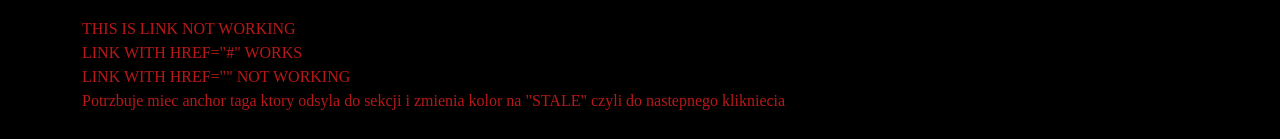
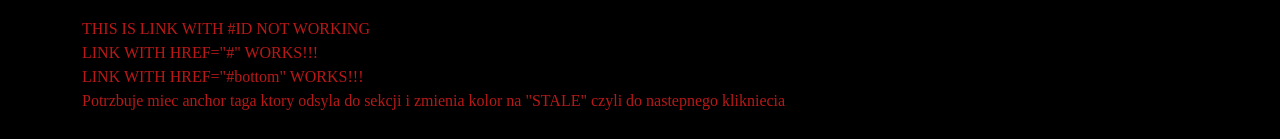
Before and after one commit to BartekJunior/GeforceNow, a plain HTML site: page index.html in a window 1280 px wide. Shown: the part 9177-9316 px from the top of the page. Drawn offline with nearby package versions, Linux system fonts and the light colour scheme; a web font is replaced by a local one.

Commit message:
for pati2

```diff
--- a/index.html
+++ b/index.html
@@ -811,9 +811,9 @@
         </div>
 
         <div class="container link-div">
-            <a href="#ending-section" class="shit" tabindex="3">THIS IS LINK NOT WORKING</a>
-            <a href="#" tabindex="1" >LINK WITH HREF="#" WORKS</a>
-            <a href="" tabindex="1"> LINK WITH HREF="" NOT WORKING</a>
+            <a href="#ending-section" tabindex="3">THIS IS LINK WITH #ID NOT WORKING</a>
+            <a href="#" tabindex="1" >LINK WITH HREF="#" WORKS!!!</a>
+            <a href="#bottom" tabindex="1"> LINK WITH HREF="#bottom" WORKS!!!</a>
             <a href="#chuj">Potrzbuje miec anchor taga ktory odsyla do sekcji i zmienia kolor na "STALE" czyli do nastepnego klikniecia</a>
         </div>
 
```
